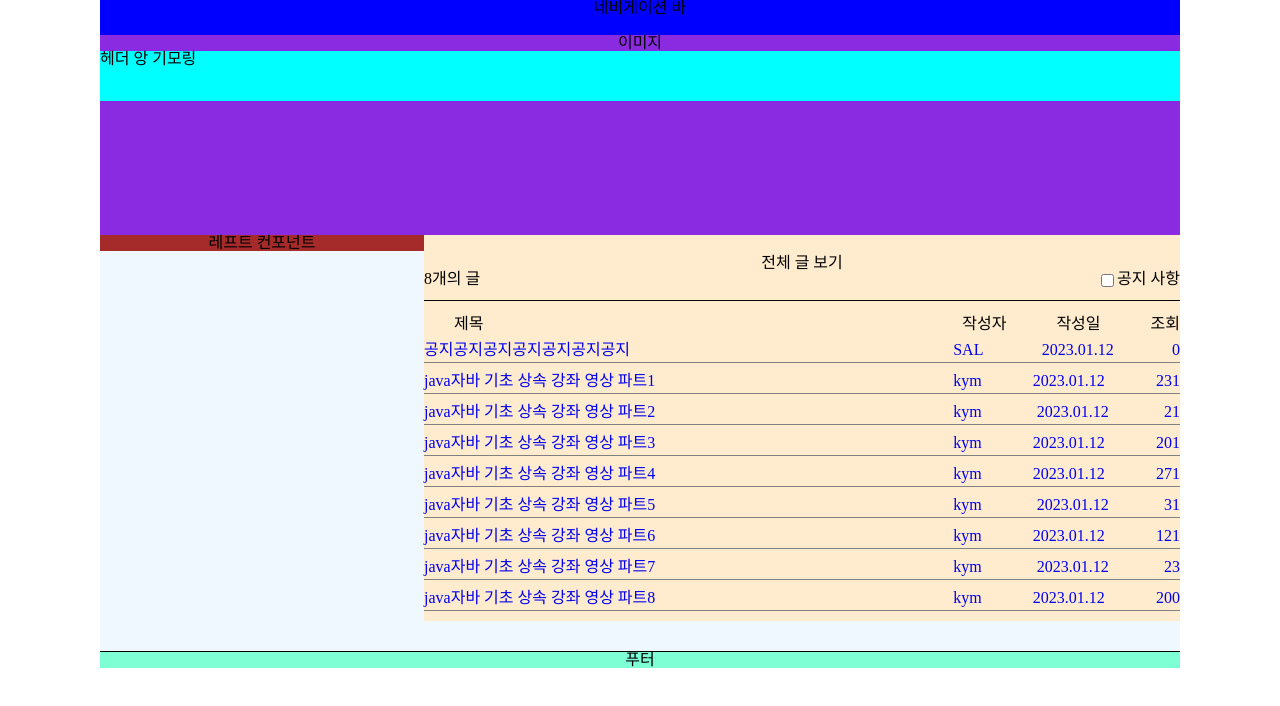
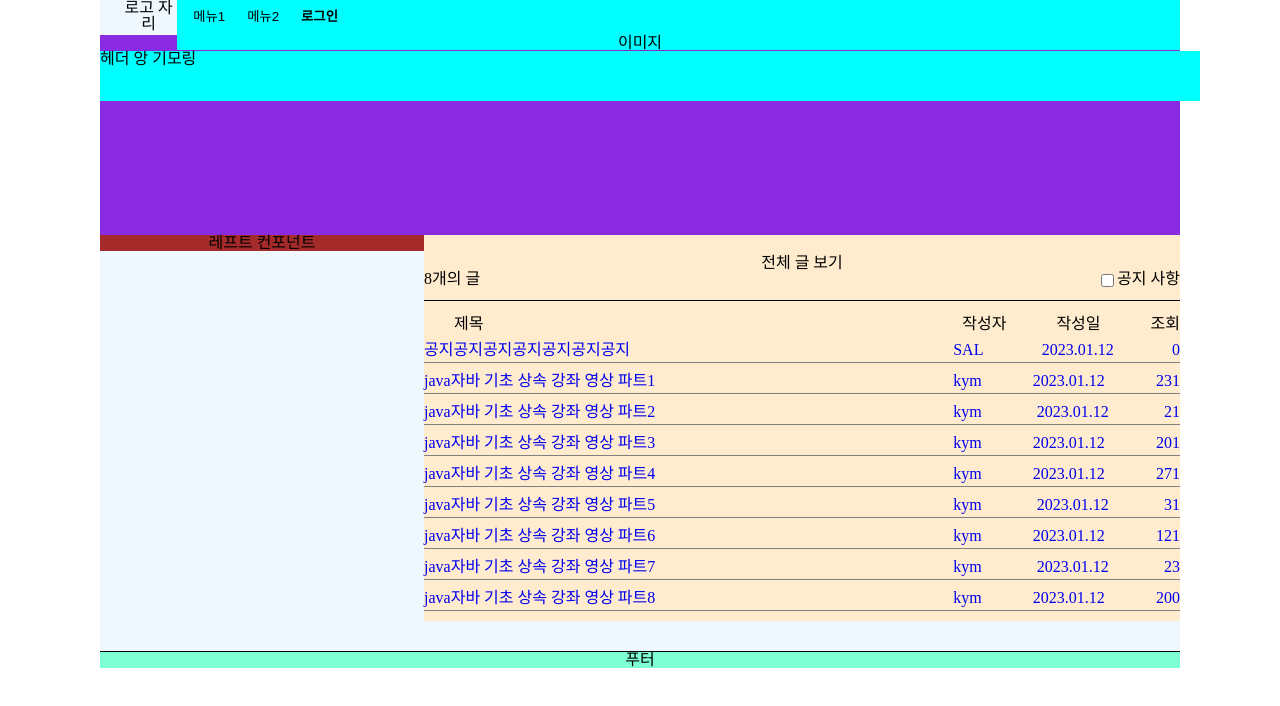
Before and after one commit to soft-a-life/SALT-Frontend, a React (Create React App) app: page / in a window 1280 px wide. Shown: the top 706 px of the page. Built offline with nearby package versions, Linux system fonts and the light colour scheme.

Commit message:
로고자리, 메뉴, 로그인

```diff
--- a/src/mainScreen/NavigationBar.css
+++ b/src/mainScreen/NavigationBar.css
@@ -1,5 +1,34 @@
 .navigationBar{
-    background: blue;
     width: 100%;
     height: 35px;
+    display: flex;
+    justify-content: space-between;
 }
+.logo-container {
+    display: flex;
+    padding-left: 20px;
+    width: auto;
+    height: 50px;
+    align-self: flex-start;
+}
+
+.special-menu {
+    display: flex;
+    width: auto;
+    height: 50px;
+    padding-right: 20px;
+    align-items: flex-start;
+}
+
+.menu-item, .login-button {
+    margin-left: 10px;
+    height: 30px;
+    cursor: pointer;
+    border: none;
+    outline: none;
+    background: transparent;
+}
+
+.login-button {
+    font-weight: bold;
+}
--- a/src/mainScreen/NavigationBar.jsx
+++ b/src/mainScreen/NavigationBar.jsx
@@ -5,7 +5,14 @@ function NavigationBar(props) {
 
     return (
         <div className={"navigationBar"}>
-            네비게이션 바
+            <div className={"logo-container"}>
+                로고 자리
+            </div>
+            <div className="special-menu">
+                <button className="menu-item">메뉴1</button>
+                <button className="menu-item">메뉴2</button>
+                <button className="login-button">로그인</button>
+            </div>
         </div>
     );
 }
```
